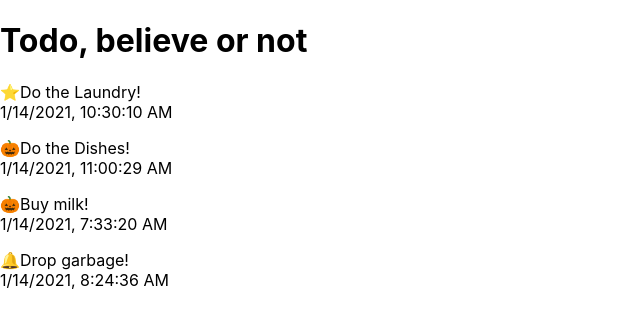
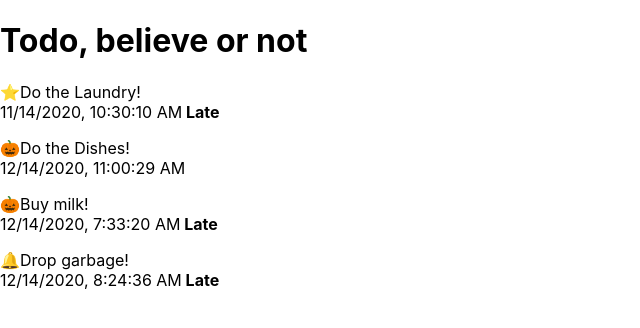
Before and after one commit to Shan-Mi/js4-todo, a React (Create React App) app: page / in a window 1280 px wide. Shown: the top 328 px of the page, without its empty margins (0-640 px from the left). Built offline with nearby package versions, Linux system fonts and the light colour scheme.

Commit message:
:construction: Add isLate to check if task is due

```diff
--- a/src/App.js
+++ b/src/App.js
@@ -4,28 +4,28 @@ const todoList = [
   {
     id: 1,
     task: "Do the Laundry!",
-    dueDate: new Date(2020, 12, 14, 10, 30, 10),
+    dueDate: new Date(2020, 10, 14, 10, 30, 10),
     isCompleted: false,
     priority: 11,
   },
   {
     id: 2,
     task: "Do the Dishes!",
-    dueDate: new Date(2020, 12, 14, 11, 0, 29),
+    dueDate: new Date(2020, 11, 14, 11, 0, 29),
     isCompleted: false,
     priority: 2,
   },
   {
     id: 3,
     task: "Buy milk!",
-    dueDate: new Date(2020, 12, 14, 7, 33, 20),
+    dueDate: new Date(2020, 11, 14, 7, 33, 20),
     isCompleted: false,
     priority: 1,
   },
   {
     id: 4,
     task: "Drop garbage!",
-    dueDate: new Date(2020, 12, 14, 8, 24, 36),
+    dueDate: new Date(2020, 11, 14, 8, 24, 36),
     isCompleted: false,
     priority: 6,
   },
--- a/src/components/Todo/TodoItem.jsx
+++ b/src/components/Todo/TodoItem.jsx
@@ -11,11 +11,14 @@ const TodoItem = ({ todoItem }) => {
     return "🎃";
   };
 
+  const isLate = (dueDate) => dueDate < new Date();
+
   return (
     <p>
       {getEmoji(todoItem.priority)}
       {todoItem.task} <br />
       {todoItem.dueDate.toLocaleString()}
+      {isLate(todoItem.dueDate) && <strong> Late</strong>}
     </p>
   );
 };
```
